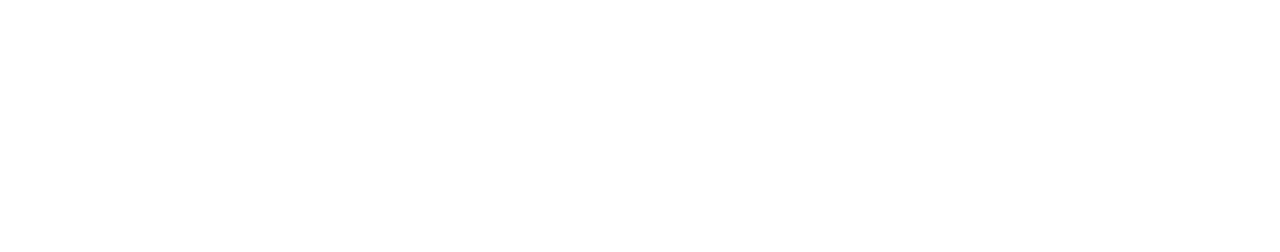
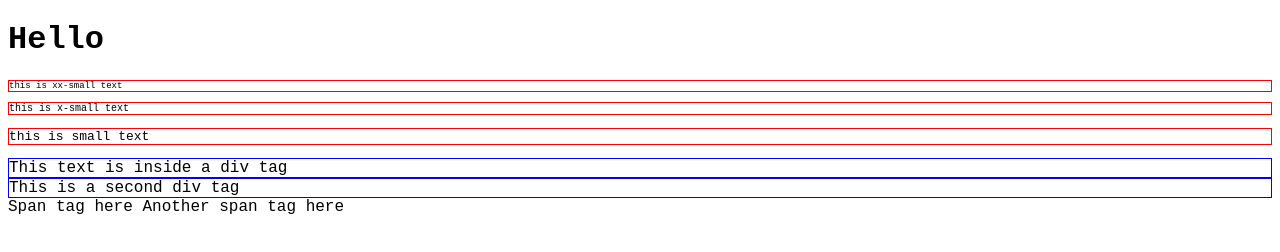
Before and after one commit to ndpage/course1-django-for-everybody-webApps-2021, a plain HTML site: page Week4/doc.html in a window 1280 px wide. Drawn offline with Linux system fonts and the light colour scheme.

Commit message:
Added test files for learning HTML and CSS

```diff
--- a/Week4/doc.html
+++ b/Week4/doc.html
@@ -4,9 +4,31 @@
   <meta charset="UTF-8">
   <meta http-equiv="X-UA-Compatible" content="IE=edge">
   <meta name="viewport" content="width=device-width, initial-scale=1.0">
-  <title>Document</title>
+  <title>DJ4E: HTML and CSS</title>
+  <link href="styles.css" rel="stylesheet">
 </head>
 <body>
+<main id='main'>
+  <h1>Hello</h1>
+  <p style="font-size: xx-small;">
+    this is xx-small text
+  </p>
+  <p style="font-size: x-small;">
+    this is x-small text
+  </p>
+  <p style="font-size: small;">
+    this is small text
+  </p>
+  <div>
+    This text is inside a div tag
+  </div>
+  <div>
+    This is a second div tag
+  </div>
+  <span>Span tag here</span>
+  <span>Another span tag here</span>
+
+</main>
 
 </body>
 </html>
--- a/Week4/styles.css
+++ b/Week4/styles.css
@@ -0,0 +1,9 @@
+body{
+  font-family: monospace, Arial, Helvetica, sans-serif;
+}
+p {
+  border: solid red 1px;
+}
+div{
+  border: solid blue 1px;
+}
```
